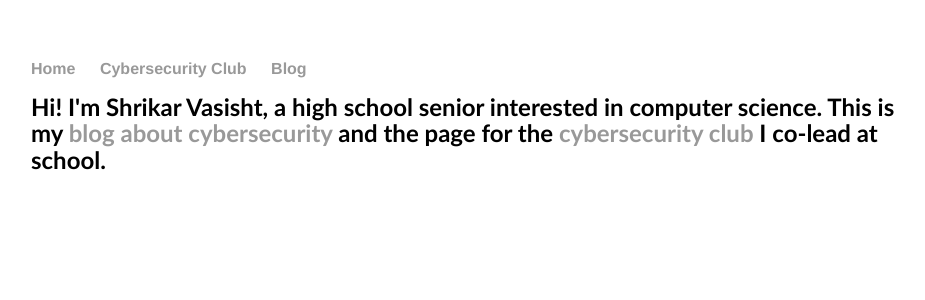
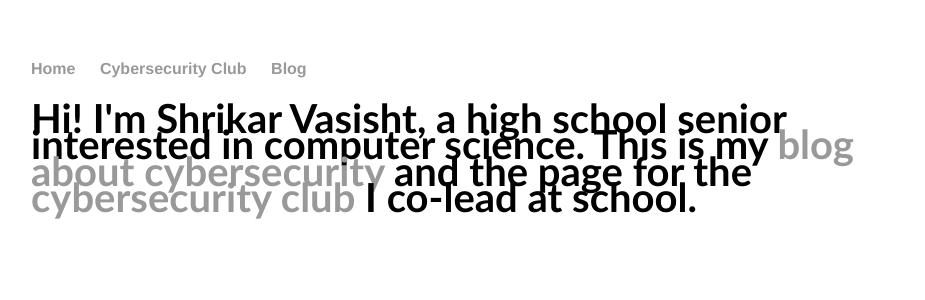
Before and after one commit to shricubed/shricubed.github.io, a Jekyll site: the page built from index.html, in a window 1280 px wide. Shown: the top 300 px of the page, without its empty margins (161-1086 px from the left). Built offline with Jekyll 4.4.1, drawn with Linux system fonts in a browser that asks for light colours.

Commit message:
Update main.css

```diff
--- a/css/main.css
+++ b/css/main.css
@@ -20,7 +20,7 @@
     text-decoration: underline;
 }
 h1 {
-    font-family: "Trebuchet MS", "Lucida Grande", "Lucida Sans Unicode", "Lucida Sans", Tahoma, sans-serif; font-size: 24px; font-style: normal; font-variant: normal; font-weight: 700; line-height: 26.4px;
+    font-family: "Trebuchet MS", "Lucida Grande", "Lucida Sans Unicode", "Lucida Sans", Tahoma, sans-serif; font-size: 40px; font-style: normal; font-variant: normal; font-weight: 700; line-height: 26.4px;
 }
 p {
     font-size: 1.5em;
```
